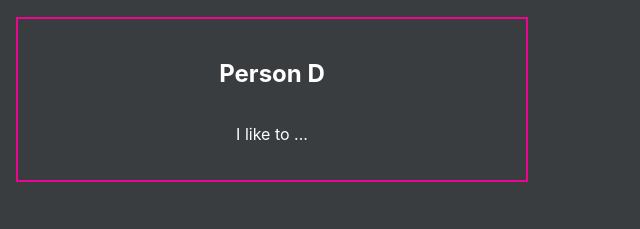
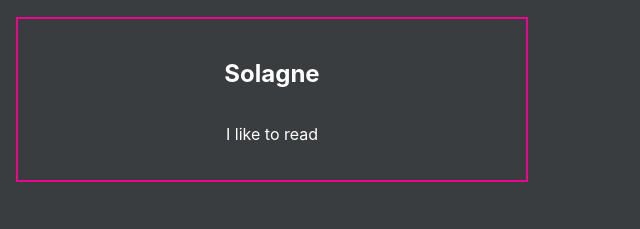
Before and after one commit to black-codher-bootcamp-2021-vaughan/pull-request-practice-vaughan-group-a, a plain HTML site: page index.html in a window 1280 px wide. Shown: the part 421-650 px from the top of the page, 634-1274 px from the left. Drawn offline with Linux system fonts and the light colour scheme.

Commit message:
Pull Practice

```diff
--- a/index.html
+++ b/index.html
@@ -23,8 +23,8 @@
           <p>I like to ...</p>
         </div>
         <div class="group-member">
-          <h2>Person D</h2>
-          <p>I like to ...</p>
+          <h2>Solagne</h2>
+          <p>I like to read</p>
         </div>
       </div>
     </div>
```
